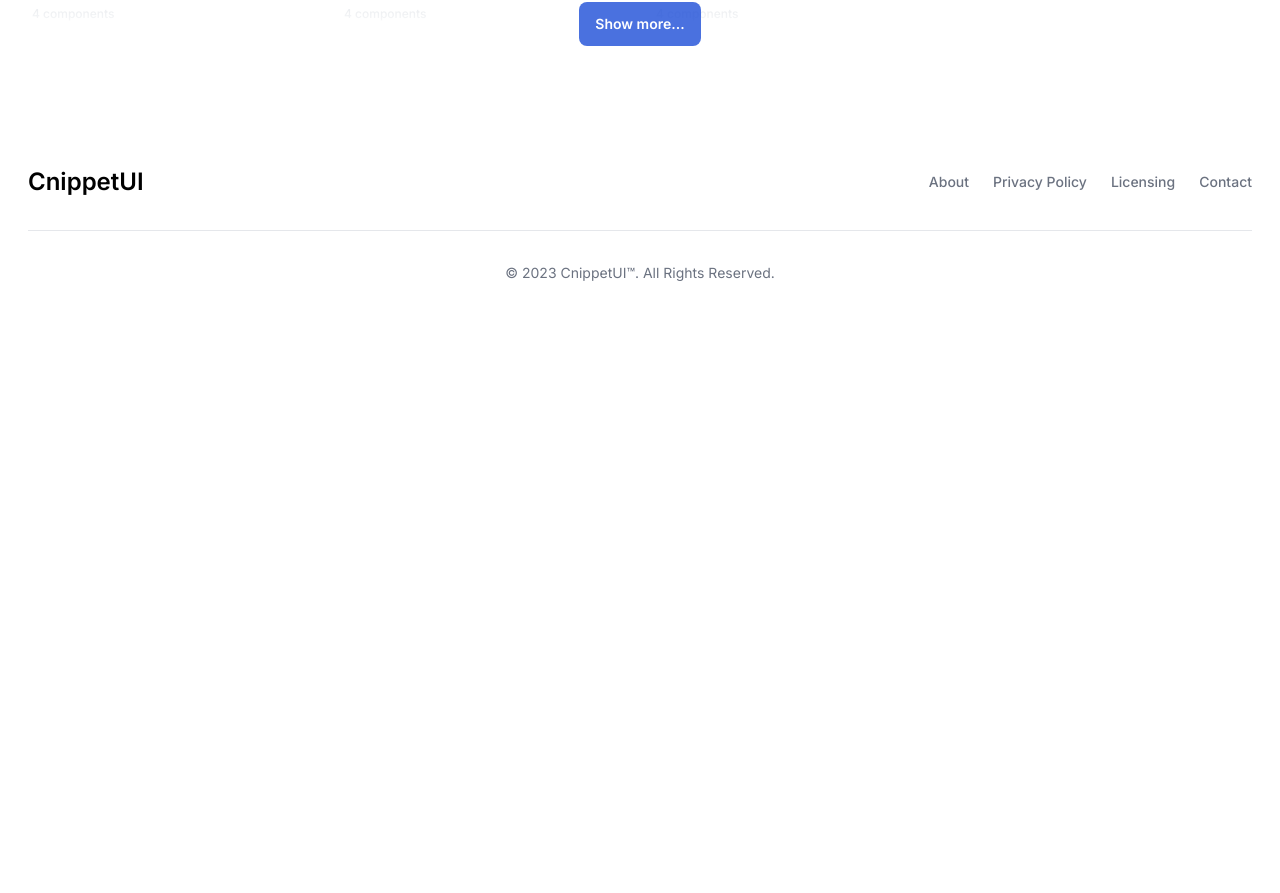
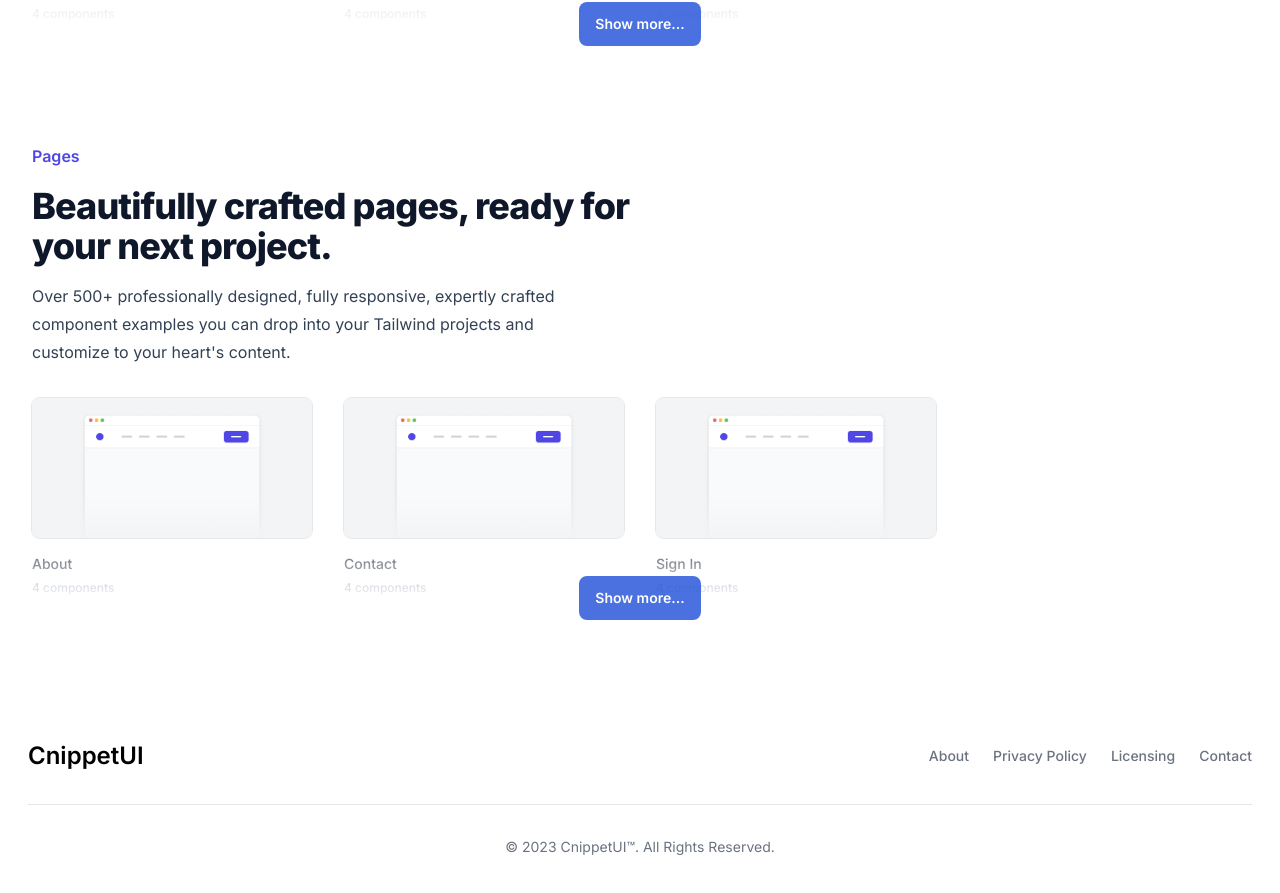
Before and after one commit to in-deepaknegi/cnippet-ui-v1.0.1, a Next.js app: page / in a window 1280 px wide. Shown: the part 1454-2347 px from the top of the page. Before the commit the page ends 1777 px from the top, so only its background shows below. Built offline with nearby package versions, Linux system fonts and the light colour scheme.

Commit message:
added folder structure for complete pages section

```diff
--- a/app/page.tsx
+++ b/app/page.tsx
@@ -2,6 +2,7 @@ import React from 'react'
 import Navbar from '@/components/Navbar'
 import Main from '@/pages/home/Main'
 import Components from '@/pages/home/Components'
+import Pages from '@/pages/home/Pages'
 import Footer from '@/components/Footer'
 
 const Home = () => {
@@ -10,6 +11,7 @@ const Home = () => {
       <Navbar />
       <Main />
       <Components />
+      <Pages />
       <Footer />
     </main>
   )
--- /dev/null
+++ b/app/pages/about/page.tsx
@@ -0,0 +1,22 @@
+import React from 'react'
+import type { Metadata } from 'next';
+import Navbar from '@/components/Navbar';
+import Footer from '@/components/Footer';
+import Hero from '@/pages/cp/about/Hero';
+
+export const metadata: Metadata = {
+    title: 'Page - About',
+    description: 'Sign in page',
+}
+
+const page = () => {
+    return (
+        <main>
+            <Navbar />
+            <Hero />
+            <Footer />
+        </main>
+    )
+}
+
+export default page
--- /dev/null
+++ b/app/pages/contact/page.tsx
@@ -0,0 +1,22 @@
+import React from 'react'
+import type { Metadata } from 'next';
+import Navbar from '@/components/Navbar';
+import Footer from '@/components/Footer';
+import Hero from '@/pages/cp/contact/Hero';
+
+export const metadata: Metadata = {
+    title: 'Page - Contact',
+    description: 'Contact us page',
+}
+
+const page = () => {
+    return (
+        <main>
+            <Navbar />
+            <Hero />
+            <Footer />
+        </main>
+    )
+}
+
+export default page
--- /dev/null
+++ b/app/pages/sign-in/page.tsx
@@ -0,0 +1,22 @@
+import React from 'react'
+import type { Metadata } from 'next';
+import Navbar from '@/components/Navbar';
+import Footer from '@/components/Footer';
+import Hero from '@/pages/cp/signin/Hero';
+
+export const metadata: Metadata = {
+    title: 'Page - Sign In',
+    description: 'Sign in page',
+}
+
+const page = () => {
+    return (
+        <main>
+            <Navbar />
+            <Hero />
+            <Footer />
+        </main>
+    )
+}
+
+export default page
--- /dev/null
+++ b/pages/cp/about/Hero.jsx
@@ -0,0 +1,9 @@
+import React from 'react'
+
+const Hero = () => {
+    return (
+        <div>About</div>
+    )
+}
+
+export default Hero
--- /dev/null
+++ b/pages/cp/contact/Hero.jsx
@@ -0,0 +1,9 @@
+import React from 'react'
+
+const Hero = () => {
+    return (
+        <div>Contact</div>
+    )
+}
+
+export default Hero
--- /dev/null
+++ b/pages/cp/signin/Hero.jsx
@@ -0,0 +1,9 @@
+import React from 'react'
+
+const Hero = () => {
+    return (
+        <div>Hero</div>
+    )
+}
+
+export default Hero
--- /dev/null
+++ b/pages/home/Pages.jsx
@@ -0,0 +1,89 @@
+import React from 'react'
+import Image from 'next/image'
+import Nav from '@/public/navbars.png'
+
+const Pages = () => {
+    return (
+        <section className='mx-auto w-full mt-12 px-4 sm:px-6 lg:px-8 lg:mt-24'>
+            <div className='max-w-2xl'>
+                <h2 className='text-base font-semibold leading-7 text-indigo-600'>Pages</h2>
+                <p className='mt-4 text-4xl font-extrabold tracking-tight text-slate-900'>
+                    Beautifully crafted pages, ready for your next project.
+                </p>
+            </div>
+            <div className='max-w-xl'>
+                <p className='mt-4 text-base leading-7 text-slate-700'>
+                    Over 500+ professionally designed, fully responsive, expertly crafted component examples you can drop into your Tailwind projects and customize to your heart&apos;s content.
+                </p>
+            </div>
+
+            <div className='relative mt-10 md:mt-8'>
+                <ul className='grid grid-cols-[repeat(auto-fill,minmax(12rem, 1fr))] gap-x-8 gap-y-6 sm:grid-cols-2 lg:grid-cols-3 xl:grid-cols-4'>
+                    <li>
+                        <div className='relative before:absolute before:-inset-2.5 before:rounded-[20px] before:bg-gray-50 before:opacity-0 hover:before:opacity-100'>
+                            <div className='relative aspect-[2/1] overflow-hidden rounded-lg bg-gray-100 ring-1 ring-gray-900/10'>
+                                <Image
+                                    src={Nav}
+                                    alt='navbar-img'
+                                    className='absolute inset-0 h-full w-full'
+                                />
+                            </div>
+                            <h4 className='mt-4 text-sm font-medium text-slate-900 group-hover:text-indigo-600'>
+                                <a href="/pages/about">
+                                    <span className='absolute -inset-2.5 z-10'></span>
+                                    <span className='relative'>About</span>
+                                </a>
+                            </h4>
+                            <p className='relative mt-1.5 text-xs font-medium text-slate-500'>4 components</p>
+                        </div>
+                    </li>
+                    <li>
+                        <div className='group relative before:absolute before:-inset-2.5 before:rounded-[20px] before:bg-gray-50 before:opacity-0 hover:before:opacity-100'>
+                            <div className='relative aspect-[2/1] overflow-hidden rounded-lg bg-gray-100 ring-1 ring-gray-900/10'>
+                                <Image
+                                    src={Nav}
+                                    alt='navbar-img'
+                                    className='absolute inset-0 h-full w-full'
+                                />
+                            </div>
+                            <h4 className='mt-4 text-sm font-medium text-slate-900 group-hover:text-indigo-600'>
+                                <a href="/pages/contact">
+                                    <span className='absolute -inset-2.5 z-10'></span>
+                                    <span className='relative'>Contact</span>
+                                </a>
+                            </h4>
+                            <p className='relative mt-1.5 text-xs font-medium text-slate-500'>4 components</p>
+                        </div>
+                    </li>
+                    <li>
+                        <div className='group relative before:absolute before:-inset-2.5 before:rounded-[20px] before:bg-gray-50 before:opacity-0 hover:before:opacity-100'>
+                            <div className='relative aspect-[2/1] overflow-hidden rounded-lg bg-gray-100 ring-1 ring-gray-900/10'>
+                                <Image
+                                    src={Nav}
+                                    alt='navbar-img'
+                                    className='absolute inset-0 h-full w-full'
+                                />
+                            </div>
+                            <h4 className='mt-4 text-sm font-medium text-slate-900 group-hover:text-indigo-600'>
+                                <a href="/pages/sign-in">
+                                    <span className='absolute -inset-2.5 z-10'></span>
+                                    <span className='relative'>Sign In</span>
+                                </a>
+                            </h4>
+                            <p className='relative mt-1.5 text-xs font-medium text-slate-500'>4 components</p>
+                        </div>
+                    </li>
+
+                    <div className="pointer-events-none absolute -inset-x-2.5 -bottom-2.5 h-[16.6%] bg-gradient-to-t from-white to-white/25 sm:h-[33.3%]"></div>
+                </ul>
+            </div>
+            <div className="pointer-events-none relative z-10 -mt-5 flex justify-center">
+                <a className="inline-flex justify-center rounded-lg text-sm font-semibold py-3 px-4 bg-primary text-white pointer-events-auto" href="/components">
+                    <span>Show more...</span>
+                </a>
+            </div>
+        </section>
+    )
+}
+
+export default Pages
```
